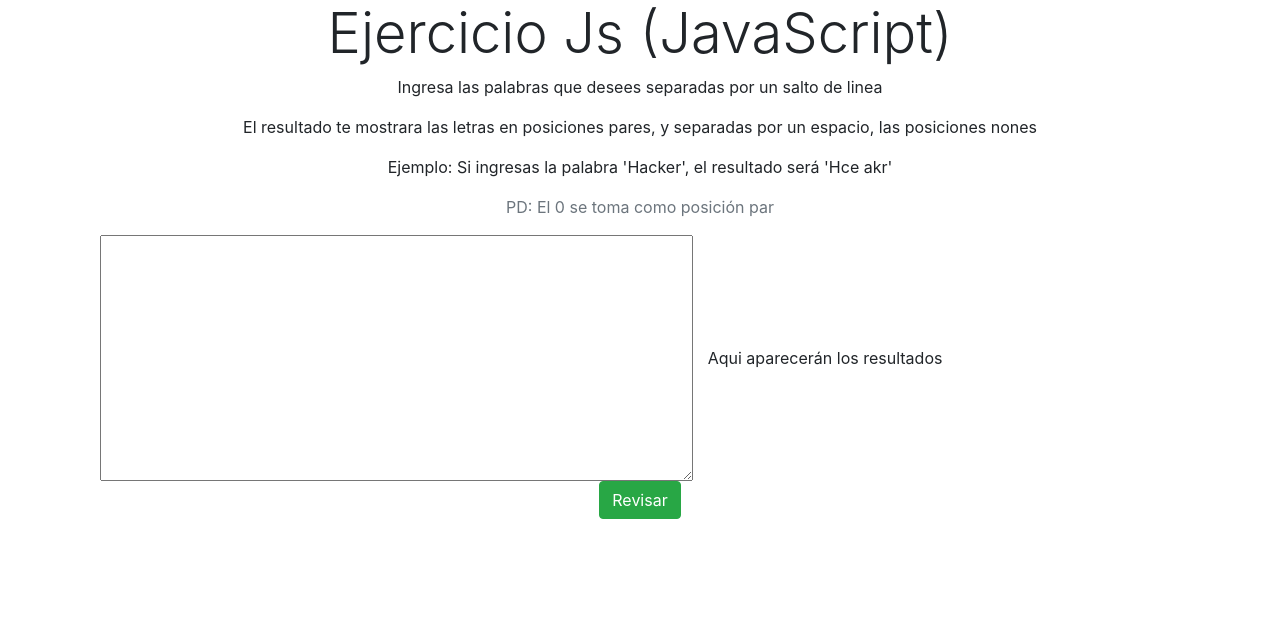
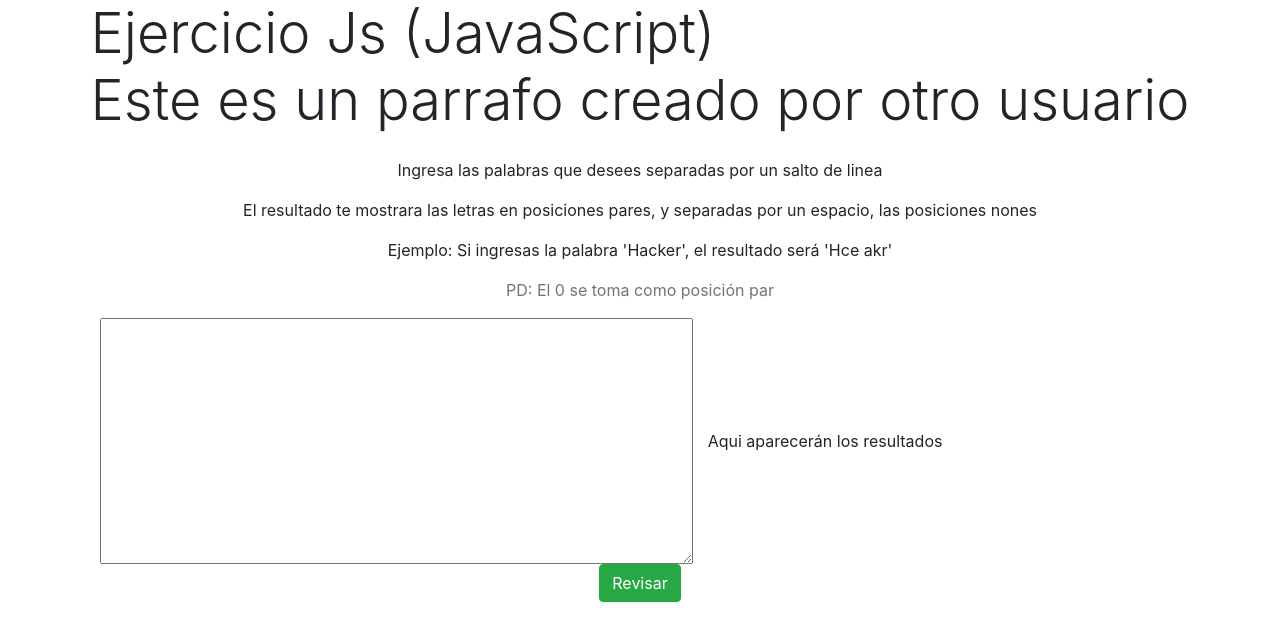
Before and after one commit to Foxtrot117/Js, a plain HTML site: page index.html in a window 1280 px wide. Drawn offline with nearby package versions, Linux system fonts and the light colour scheme.

Commit message:
*fix* Agregada una descripción
Agregamos un parrafo que definia una caracteristica nueva

```diff
--- a/index.html
+++ b/index.html
@@ -18,6 +18,7 @@
         <div class="container d-flex flex-column align-items-center justify-content-center">
             <h1 class="display-4">
                 Ejercicio Js (JavaScript)
+                <p>Este es un parrafo creado por otro usuario</p>
             </h1>
 
             <p>Ingresa las palabras que desees separadas por un salto de linea</p>
```
